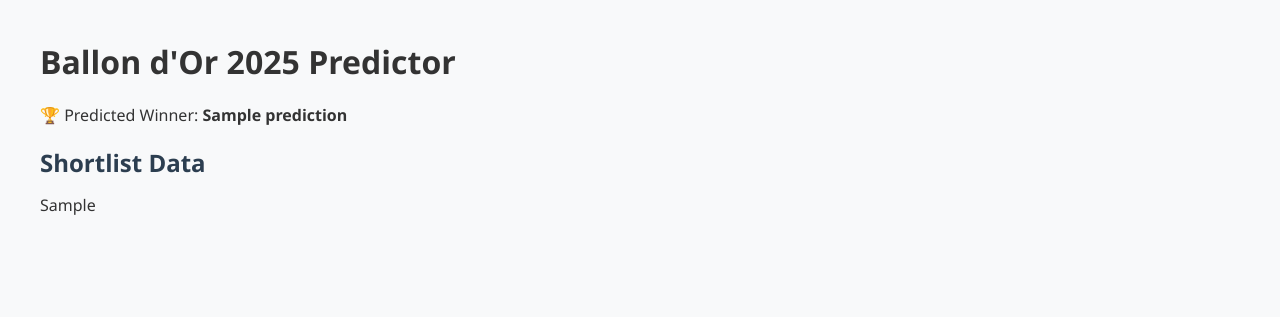
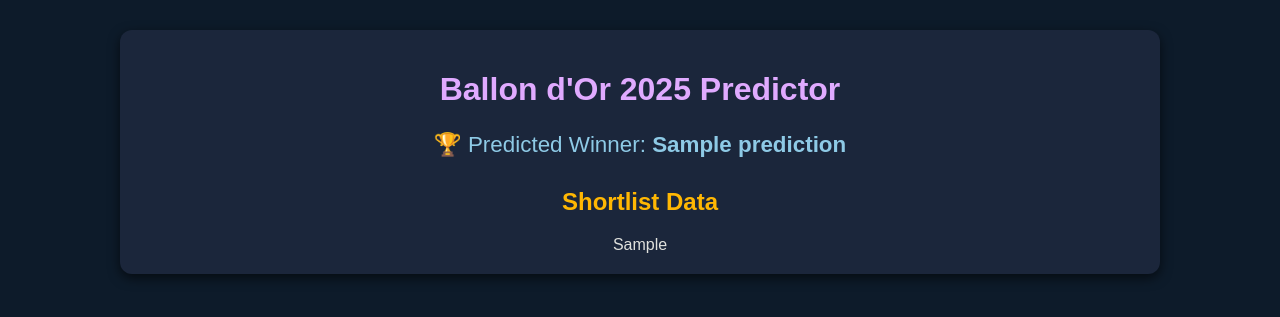
Before and after one commit to nicksakwa/Ballon-dor-data-science-model-with-Flask-python, a Flask app: template templates/app.html in a window 1280 px wide. Shown: the top 317 px of the page. Run offline with Flask 3, Linux system fonts and the light colour scheme; the template is opened without the code that fills it: most values are stand-ins (such as "Sample title", 1, 10 or a date in 2020).

Commit message:
style.css updated

```diff
--- a/static/style.css
+++ b/static/style.css
@@ -1,80 +1,63 @@
-/* General page styling */
 body {
-    font-family: "Segoe UI", Arial, sans-serif;
-    margin: 40px;
-    background-color: #f8f9fa;
-    color: #333;
+    font-family: Arial, sans-serif;
+    background: #0d1b2a;
+    color: #e0e1dd;
+    text-align: center;
+    margin: 0;
+    padding: 0;
 }
 
-/* Headings */
-h2, h3 {
-    color: #2c3e50;
-    margin-bottom: 15px;
+.container {
+    margin: 30px auto;
+    padding: 20px;
+    width: 85%;
+    max-width: 1000px;
+    background: #1b263b;
+    border-radius: 12px;
+    box-shadow: 0px 4px 12px rgba(0,0,0,0.6);
 }
 
-/* Form styling */
-form {
-    background: #ffffff;
-    padding: 20px;
-    border-radius: 12px;
-    box-shadow: 0 2px 8px rgba(0,0,0,0.1);
-    width: 50%;
+h1 {
+    color: #e0aaff;
+    margin-bottom: 20px;
 }
 
-label {
-    display: block;
-    margin-top: 15px;
-    font-weight: 600;
+h2 {
+    margin-top: 30px;
+    color: #ffb703;
 }
 
-input[type="file"] {
-    margin-top: 8px;
-    margin-bottom: 12px;
+.prediction {
+    font-size: 1.4em;
+    color: #8ecae6;
 }
 
-input[type="submit"] {
-    margin-top: 15px;
-    padding: 10px 24px;
-    font-size: 15px;
-    border: none;
-    border-radius: 8px;
-    cursor: pointer;
-    background-color: #4CAF50;
-    color: white;
-    transition: background-color 0.3s ease;
+.table-container {
+    margin-top: 20px;
+    overflow-x: auto;
 }
 
-input[type="submit"]:hover {
-    background-color: #45a049;
-}
-
-/* Table styling */
 table {
     border-collapse: collapse;
-    width: 70%;
-    margin-top: 25px;
-    background-color: #fff;
-    border-radius: 10px;
-    overflow: hidden;
-    box-shadow: 0 2px 6px rgba(0,0,0,0.1);
+    width: 100%;
+    margin: 0 auto;
 }
 
 th, td {
-    border: 1px solid #ddd;
-    padding: 10px;
+    border: 1px solid #555;
+    padding: 8px;
     text-align: center;
 }
 
 th {
-    background-color: #2c3e50;
-    color: white;
-    font-weight: 600;
+    background-color: #415a77;
+    color: #fff;
 }
 
 tr:nth-child(even) {
-    background-color: #f2f2f2;
+    background-color: #2c3e50;
 }
 
-tr:hover {
-    background-color: #eaf3fc;
+tr:nth-child(odd) {
+    background-color: #1f2a38;
 }
```
